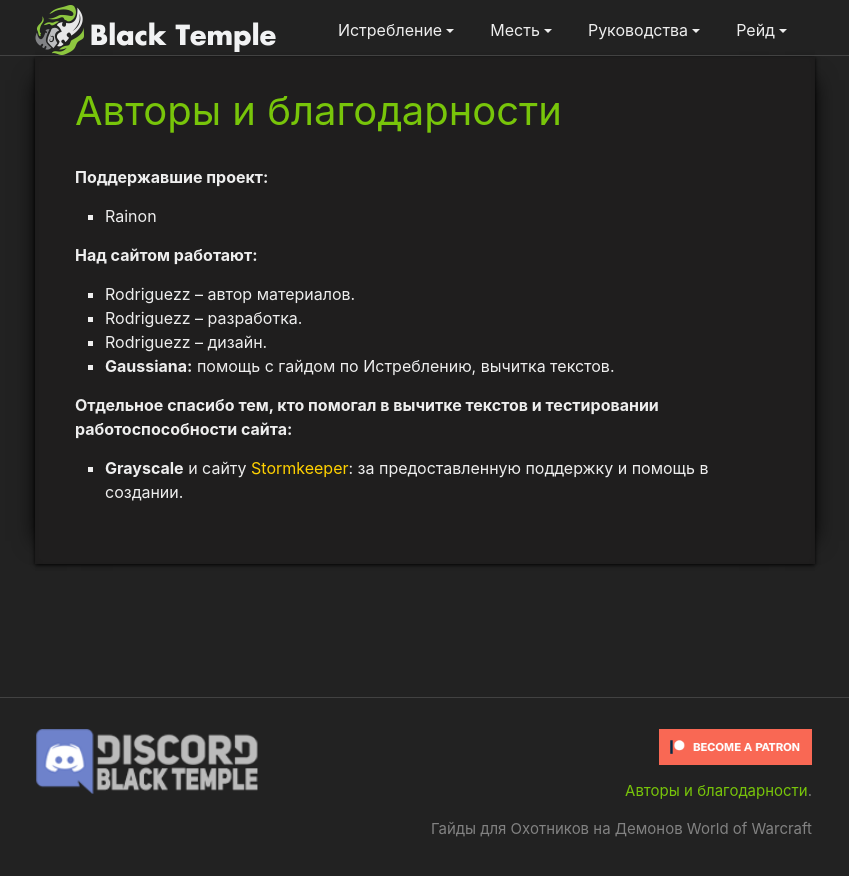
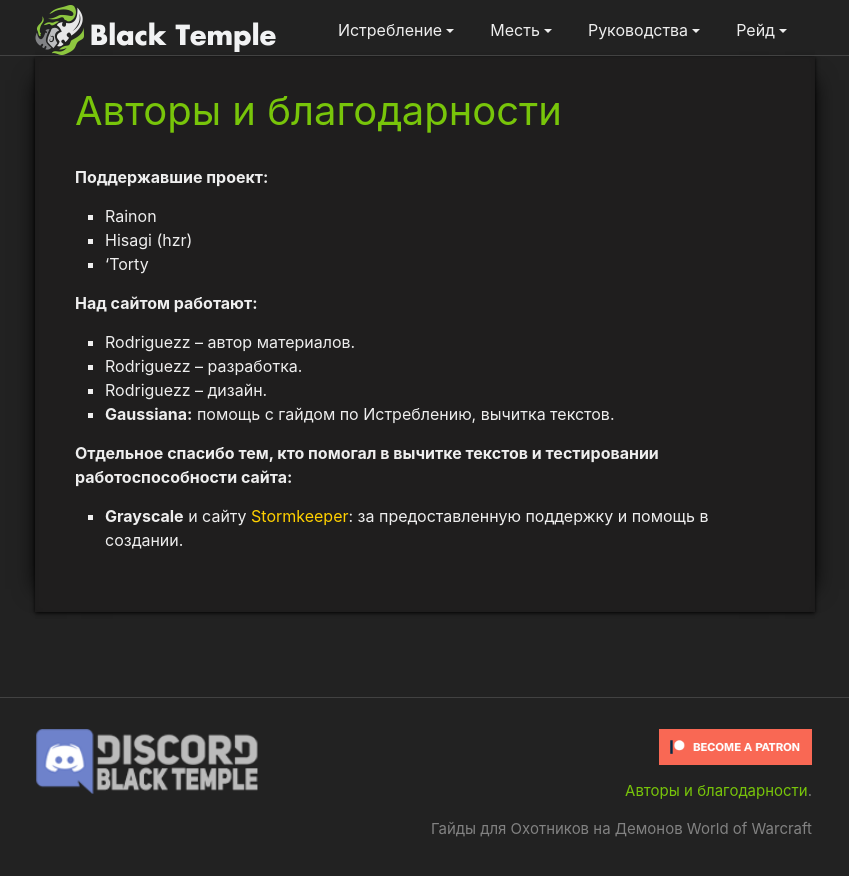
Before and after one commit to blacktempl/blacktempl.github.io, a Jekyll site: the page built from patreon/thanks.md, in a window 1280 px wide. Shown: the top 876 px of the page, without its empty margins (215-1064 px from the left). Built offline with Jekyll 4.4.1, drawn with Linux system fonts in a browser that asks for light colours; a script that is not in the unit is left out; comment, search, counter and statistics services are not loaded.

Commit message:
Update thanks.md

```diff
--- a/patreon/thanks.md
+++ b/patreon/thanks.md
@@ -8,6 +8,10 @@
 
 **Поддержавшие проект:**
 * Rainon
+* Hisagi (hzr)
+* 'Torty
+
+
 
 **Над сайтом работают:**
 
```
